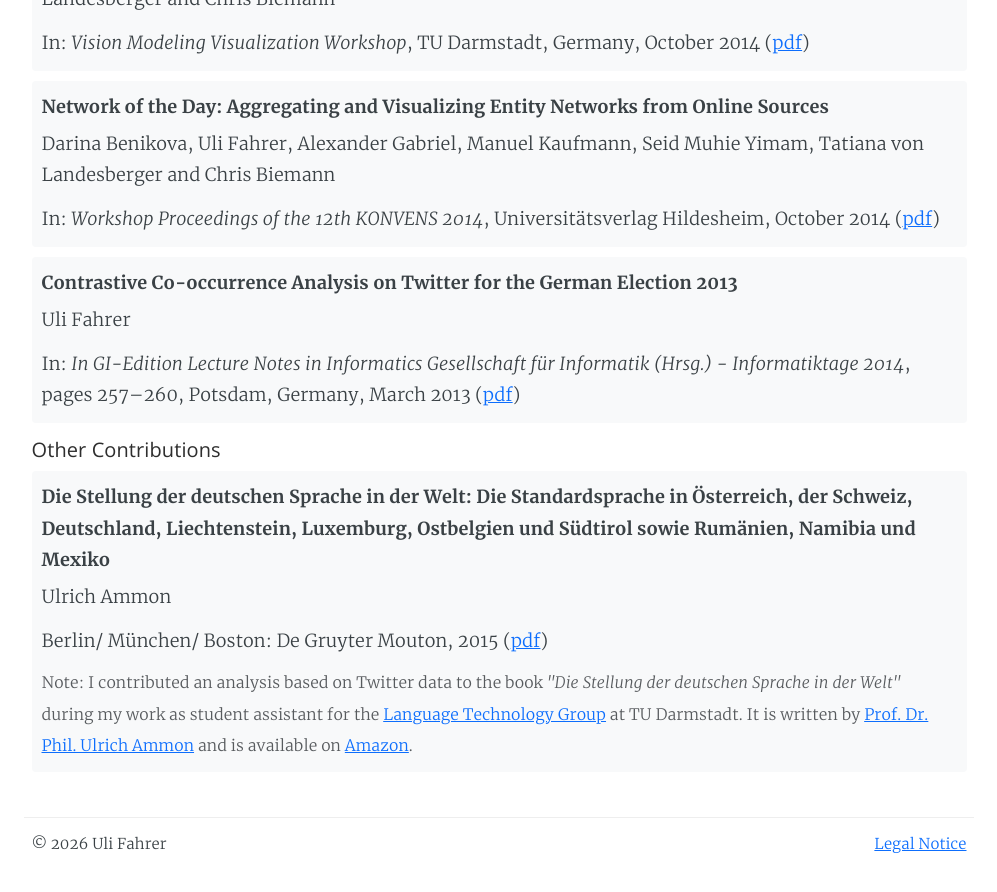
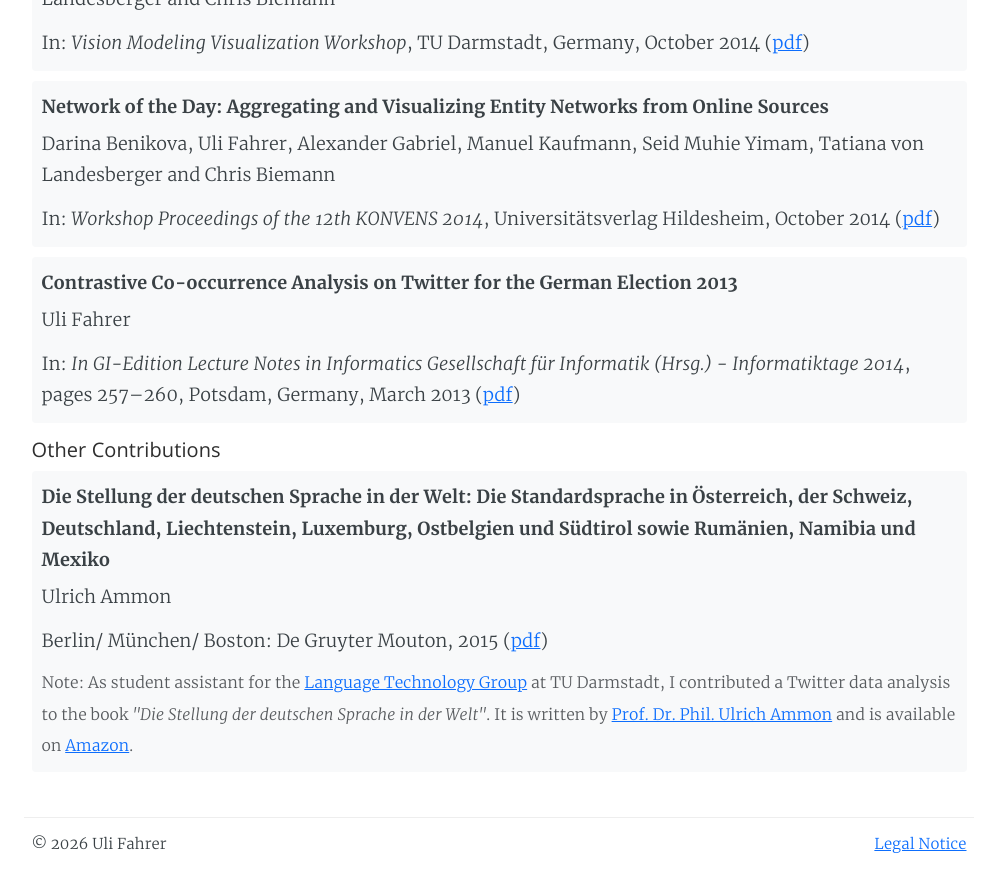
Before and after one commit to Tooa/tooa.github.io, a Jekyll site: the page built from publications/index.html, in a window 1280 px wide and 900 px high, scrolled down 1038 px. Shown: the top 892 px of the window, without its empty margins (141-1138 px from the left). Built offline with Jekyll 4.4.1, drawn with Linux system fonts in a browser that asks for light colours.

Commit message:
docs(publication): rephrase contribution note

```diff
--- a/_data/publications.yml
+++ b/_data/publications.yml
@@ -83,5 +83,5 @@
   location: "Berlin/ München/ Boston: De Gruyter Mouton"
   url: https://www.amazon.de/Die-Stellung-deutschen-Sprache-Welt/dp/3110192985/ref=sr_1_1?ie=UTF8&qid=1423745324&sr=8-1&keywords=Die+Stellung+der+deutschen+Sprache+in+der+Welt
   meta: |
-    Note: I contributed an analysis based on Twitter data to the book <i>"Die Stellung der deutschen Sprache in der Welt"</i> during my work as student assistant for the <a href="https://www.inf.uni-hamburg.de/en/inst/ab/lt/home.html" target="_blank">Language Technology Group</a> at TU Darmstadt. It is written by <a href="http://www.ulrichammon.de/" target="_blank">Prof. Dr. Phil. Ulrich Ammon</a> and is available on <a href="http://goo.gl/2Y3eCN" target="_blank">Amazon</a>.
+    Note: As student assistant for the <a href="https://www.inf.uni-hamburg.de/en/inst/ab/lt/home.html" target="_blank">Language Technology Group</a> at TU Darmstadt, I contributed a Twitter data analysis to the book <i>"Die Stellung der deutschen Sprache in der Welt"</i>. It is written by <a href="http://www.ulrichammon.de/" target="_blank">Prof. Dr. Phil. Ulrich Ammon</a> and is available on <a href="http://goo.gl/2Y3eCN" target="_blank">Amazon</a>.
   type: book
```
